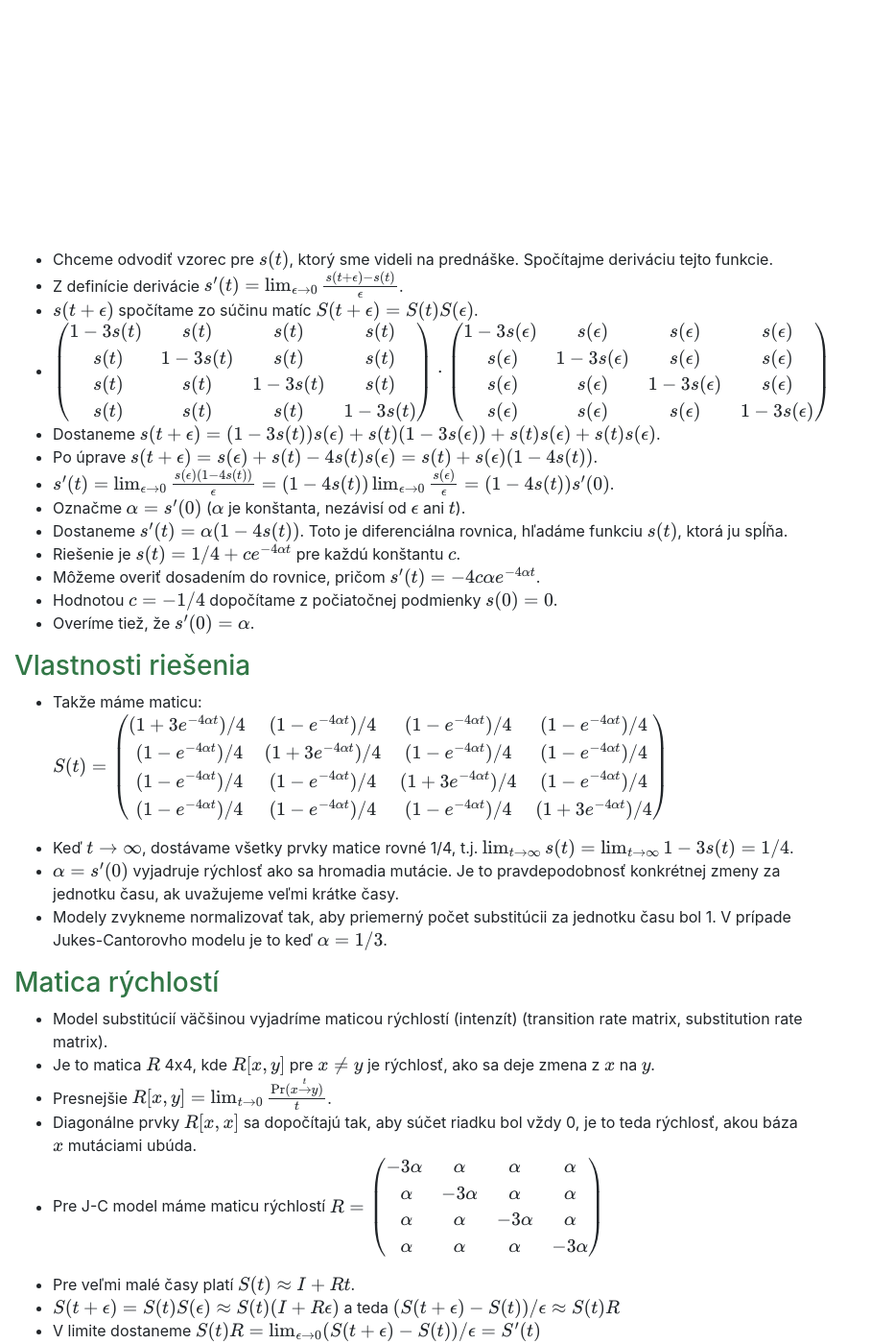
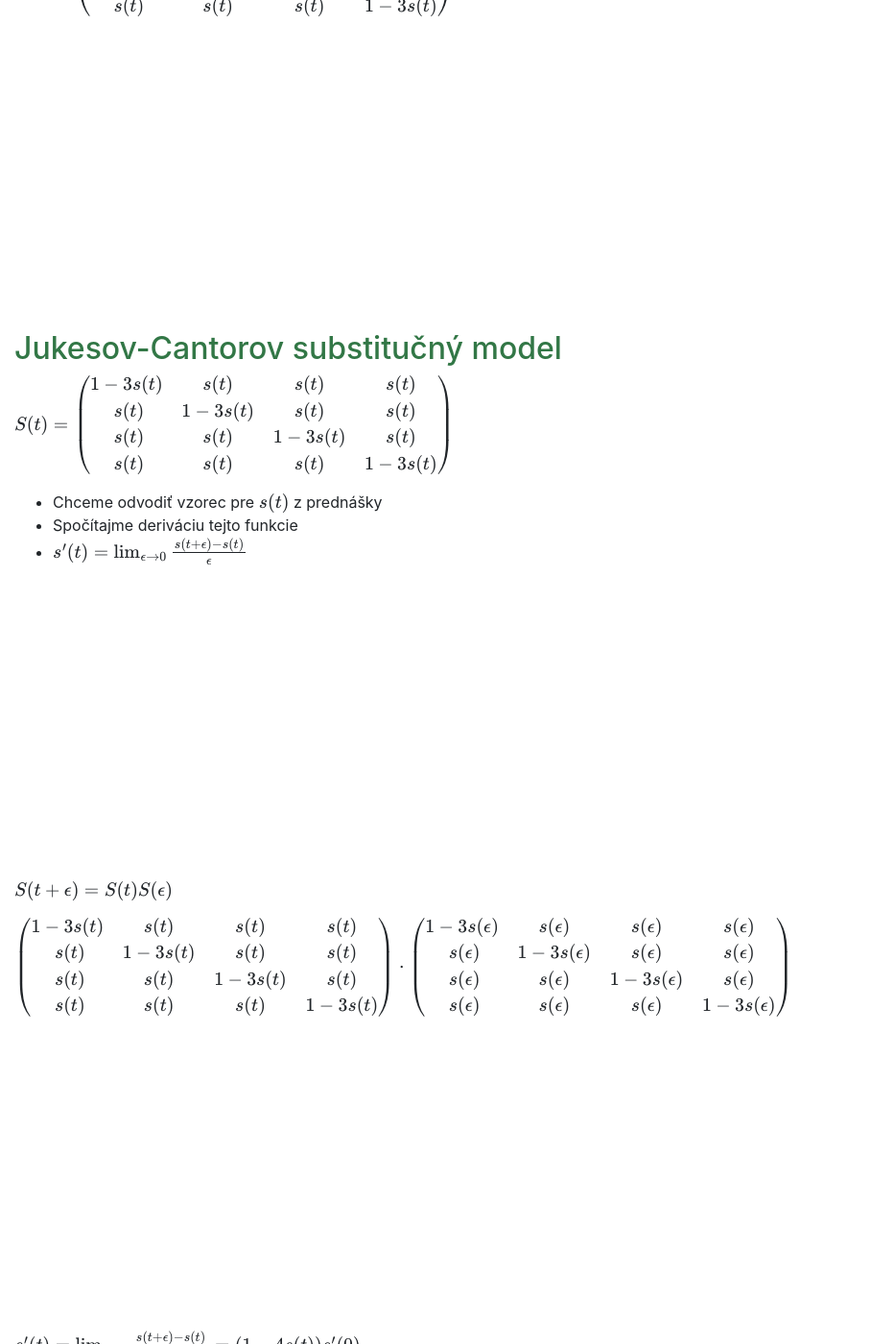
Before and after one commit to fmfi-compbio/mbi, a Jekyll site: the page built from notes/ci-chains-slides.md, in a window 1280 px wide and 1400 px high, scrolled down 9508 px. Shown: the whole window at 96% size, without its empty margins (0-908 px from the left). Built offline with Jekyll 4.4.1, drawn with Linux system fonts in a browser that asks for light colours; nearby versions of some CDN libraries; our own code applies the rules of GitHub Pages for plain Markdown files; some of the changed text lies outside the part shown.

Commit message:
ci-chains-slides

````diff
--- a/notes/ci-chains-slides.md
+++ b/notes/ci-chains-slides.md
@@ -227,7 +227,7 @@
 ```
 
 
-### Stacionárne rozdelenie
+## Stacionárne rozdelenie
 
 Rozdelenie $\pi$ na množine stavov sa nazýva **stacionárne** pre
 Markovov reťazec $M$, ak pre každé $y$ platí<br>
@@ -235,11 +235,12 @@
 alebo v maticovej notácii $\pi M = \pi$
 
 - Ak matica $M$ spĺňa určité podmienky (je ergodická), existuje pre ňu
-  práve jedno stacionárne rozdelenie $\pi$. Navyše pre každé $x$ a $y$
-  platí<br> $\lim_{t\to\infty} M^{t}[x,y] = \pi(y)$.
-- Ak umocňujeme maticu $M$ na veľmi veľké čísla,
-  všetky riadky matice sa blížia k stacionárnemu rozdeleniu.
-- Stacionárne rozdelenie sa nazýva aj ekvilibrium Markovovho reťazca.
+  práve jedno stacionárne rozdelenie $\pi$<br/>
+  Navyše pre každé $x$ a $y$
+  platí<br> $\lim_{t\to\infty} M^{t}[x,y] = \pi(y)$
+- Ak umocňujeme maticu $M$ na veľké $t$,
+  všetky riadky sa blížia k stacionárnemu rozdeleniu
+- Stacionárne rozdelenie sa nazýva aj ekvilibrium Markovovho reťazca
 
 ```
 
@@ -284,7 +285,7 @@
 
 ```
 
-### Ergodické Markovove reťazce
+## Ergodické Markovove reťazce
 
 Matica je **ergodická**, ak $P^t$ pre nejaké $t>0$ má všetky položky nenulové
 
@@ -317,7 +318,7 @@
 
 Pravdepodobnosť, že ak začneme s bázou *a*, tak po čase *t* budeme mať bázu *b*<br>
 $\Pr(X_{t_0+t}=b \| X_{t_0}=a)$<br>
-označíme $\Pr(a\stackrel{t}{\rightarrow} b)$
+Označíme $\Pr(a\stackrel{t}{\rightarrow} b)$
 
 Matica $S(t)$:
 
@@ -472,7 +473,7 @@
 ```
 
 
-### Jukesov-Cantorov substitučný model
+## Jukesov-Cantorov substitučný model
 
 Tento model predpokladá, že všetky substitúcie sú rovnako pravdepodobné.
 
@@ -504,12 +505,41 @@
 
 ```
 
+## Jukesov-Cantorov substitučný model
+
+$S(t) =
+\left(\begin{array}{cccc}
+1-3s(t) & s(t) & s(t) & s(t) \\\\\\\\
+s(t) & 1-3s(t) & s(t) & s(t) \\\\\\\\
+s(t) & s(t) & 1-3s(t) & s(t) \\\\\\\\
+s(t) & s(t) & s(t) & 1-3s(t)
+\end{array}\right)$
+
+- Chceme odvodiť vzorec pre $s(t)$ z prednášky
+- Spočítajme deriváciu tejto funkcie
+- $s'(t) = \lim_{\epsilon\to 0} \frac{s(t+\epsilon)-s(t)}{\epsilon}$
 
 
-- Chceme odvodiť vzorec pre $s(t)$, ktorý sme videli na prednáške. Spočítajme deriváciu tejto funkcie.
-- Z definície derivácie $s'(t) = \lim_{\epsilon\to 0} \frac{s(t+\epsilon)-s(t)}{\epsilon}$.
-- $s(t+\epsilon)$ spočítame zo súčinu matíc $S(t+\epsilon) = S(t)S(\epsilon)$.
-- $\left(\begin{array}{cccc}
+```
+
+
+
+
+
+
+
+
+
+
+
+
+
+
+```
+
+$S(t+\epsilon) = S(t)S(\epsilon)$
+
+$\left(\begin{array}{cccc}
 1-3s(t) & s(t) & s(t) & s(t) \\\\\\\\
 s(t) & 1-3s(t) & s(t) & s(t) \\\\\\\\
 s(t) & s(t) & 1-3s(t) & s(t) \\\\\\\\
@@ -521,23 +551,83 @@
 s(\epsilon) & s(\epsilon) & 1-3s(\epsilon) & s(\epsilon) \\\\\\\\
 s(\epsilon) & s(\epsilon) & s(\epsilon) & 1-3s(\epsilon)
 \end{array}\right)$
-- Dostaneme
-  $s(t+\epsilon) = (1-3s(t))s(\epsilon) + s(t)(1-3s(\epsilon))+s(t)s(\epsilon)+s(t)s(\epsilon)$.
-- Po úprave
-  $s(t+\epsilon) = s(\epsilon) +s(t) - 4s(t)s(\epsilon) = s(t)+s(\epsilon)(1-4s(t))$.
-- $s'(t) = \lim_{\epsilon\to 0} \frac{s(\epsilon) (1-4s(t))}{\epsilon} = (1-4s(t))\lim_{\epsilon\to 0} \frac{s(\epsilon)}{\epsilon}= (1-4s(t))s'(0)$.
-- Označme $\alpha = s'(0)$ ($\alpha$ je konštanta, nezávisí od $\epsilon$ ani $t$).
-- Dostaneme $s'(t) = \alpha (1-4s(t))$. Toto je diferenciálna rovnica, hľadáme funkciu $s(t)$, ktorá ju spĺňa.
-- Riešenie je $s(t) = 1/4+c e^{-4\alpha t}$ pre každú konštantu $c$.
-- Môžeme overiť dosadením do rovnice, pričom
-  $s'(t) = -4 c \alpha e^{-4\alpha t}$.
-- Hodnotou $c=-1/4$ dopočítame z počiatočnej podmienky $s(0)=0$.
-- Overíme tiež, že $s'(0)=\alpha$.
 
 
-### Vlastnosti riešenia
+```
 
-- Takže máme maticu:
+
+
+
+
+
+
+
+
+
+
+
+
+
+```
+
+$s'(t) = \lim_{\epsilon\to 0} \frac{s(t+\epsilon)-s(t)}{\epsilon} = (1-4s(t))s'(0)$
+
+Označme $\alpha = s'(0)$
+
+Dostaneme $s'(t) = \alpha (1-4s(t))$
+
+Diferenciálna rovnica, hľadáme funkciu $s(t)$, ktorá ju spĺňa.
+
+
+```
+
+
+
+
+
+
+
+
+
+
+
+
+
+
+```
+
+Diferenciálna rovnica $s'(t) = \alpha (1-4s(t))$<br/>
+kde $\alpha = s'(0)$
+
+Riešenie rovnice je $s(t) = 1/4+c e^{-4\alpha t}$ pre každú konštantu $c$
+
+Overíme
+- $s'(t) = -4 c \alpha e^{-4\alpha t}$
+- Dostadíme do rovnice
+- Hodnotou $c=-1/4$ dopočítame z počiatočnej podmienky $s(0)=0$
+- Overíme, že $s'(0)=\alpha$
+
+
+```
+
+
+
+
+
+
+
+
+
+
+
+
+
+
+```
+
+
+## Vlastnosti riešenia
+
 $S(t)=
 \left(\begin{array}{cccc}
 (1+3e^{-4\alpha t})/4 & (1- e^{-4\alpha t})/4 & (1- e^{-4\alpha t})/4 & (1- e^{-4\alpha t})/4 \\\\\\\\
@@ -546,18 +636,53 @@
 (1- e^{-4\alpha t})/4 & (1- e^{-4\alpha t})/4 & (1- e^{-4\alpha t})/4 & (1+3e^{-4\alpha t})/4
 \end{array}\right)$
 
-- Keď $t\rightarrow \infty$, dostávame všetky prvky matice rovné 1/4, t.j. $\lim_{t\to \infty}s(t)=\lim_{t\to \infty}1-3s(t)=1/4$.
-- $\alpha=s'(0)$ vyjadruje rýchlosť ako sa hromadia mutácie. Je to pravdepodobnosť konkrétnej zmeny za jednotku času, ak uvažujeme veľmi krátke časy.
-- Modely zvykneme normalizovať tak, aby priemerný počet substitúcii za jednotku času bol 1. V prípade Jukes-Cantorovho modelu je to keď $\alpha=1/3$.
+Čo sa deje pre $t\rightarrow \infty$? (Stacionárne rozdelenie)
 
 
-### Matica rýchlostí
+```
 
-- Model substitúcií väčšinou vyjadríme maticou rýchlostí (intenzít) (transition rate matrix, substitution rate matrix).
-- Je to matica $R$ 4x4, kde $R[x,y]$ pre $x\ne y$ je rýchlosť, ako sa deje zmena z $x$ na $y$.
-- Presnejšie $R[x,y] = \\lim_{t\\rightarrow 0}\\frac{\Pr(x\\stackrel{t}{\rightarrow} y)}{t}$.
-- Diagonálne prvky $R[x,x]$ sa dopočítajú tak, aby súčet riadku bol vždy 0, je to teda rýchlosť, akou báza $x$ mutáciami ubúda.
-- Pre J-C model máme maticu rýchlostí
+
+
+
+
+
+
+
+
+
+
+
+
+
+```
+
+## Vlastnosti riešenia
+
+$S(t)=
+\left(\begin{array}{cccc}
+(1+3e^{-4\alpha t})/4 & (1- e^{-4\alpha t})/4 & (1- e^{-4\alpha t})/4 & (1- e^{-4\alpha t})/4 \\\\\\\\
+(1- e^{-4\alpha t})/4 & (1+3e^{-4\alpha t})/4 & (1- e^{-4\alpha t})/4 & (1- e^{-4\alpha t})/4 \\\\\\\\
+(1- e^{-4\alpha t})/4 & (1- e^{-4\alpha t})/4 & (1+3e^{-4\alpha t})/4 & (1- e^{-4\alpha t})/4 \\\\\\\\
+(1- e^{-4\alpha t})/4 & (1- e^{-4\alpha t})/4 & (1- e^{-4\alpha t})/4 & (1+3e^{-4\alpha t})/4
+\end{array}\right)$
+
+
+$\alpha=s'(0) = \lim{\epsilon\to 0} s(\epsilon) / \epsilon$<br>
+Rýchlosť ako sa hromadia mutácie<br>
+Pravdepodobnosť konkrétnej zmeny za jednotku času, ak uvažujeme veľmi krátke časy
+
+Modely zvykneme normalizovať tak, aby priemerný počet substitúcii za jednotku času bol 1<br/>
+Pre J-C model $\alpha=1/3$
+
+
+## Matica rýchlostí  (intenzít) (transition rate matrix, substitution rate matrix)
+
+- $R[x,y]$ pre $x\ne y$ je rýchlosť, ako sa deje zmena z $x$ na $y$
+- $R[x,y] = \\lim_{t\\rightarrow 0}\\frac{\Pr(x\\stackrel{t}{\rightarrow} y)}{t}$
+- $R[x,x]$ dopočítame tak, aby súčet riadku bol vždy 0<br>
+Je to teda rýchlosť, akou báza $x$ mutáciami ubúda
+- Pre J-C model:
+
 $R=
 \left(\begin{array}{cccc}
 -3\alpha & \alpha & \alpha & \alpha \\\\\\\\
@@ -565,6 +690,26 @@
 \alpha & \alpha & -3\alpha & \alpha \\\\\\\\
 \alpha & \alpha & \alpha & -3\alpha
 \end{array}\right)$
+
+
+```
+
+
+
+
+
+
+
+
+
+
+
+
+
+
+```
+
+
 
 - Pre veľmi malé časy platí $S(t)\approx I+Rt$.
 - $S(t+\epsilon) = S(t)S(\epsilon) \approx S(t)(I+R\epsilon)$ a teda $(S(t+\epsilon)-S(t))/\epsilon \approx S(t)R$
````
Also changed, not shown: other parts of notes/ci-chains-slides.md (+1 -1 lines), notes/ci-chains.md (+2 -2 lines).
